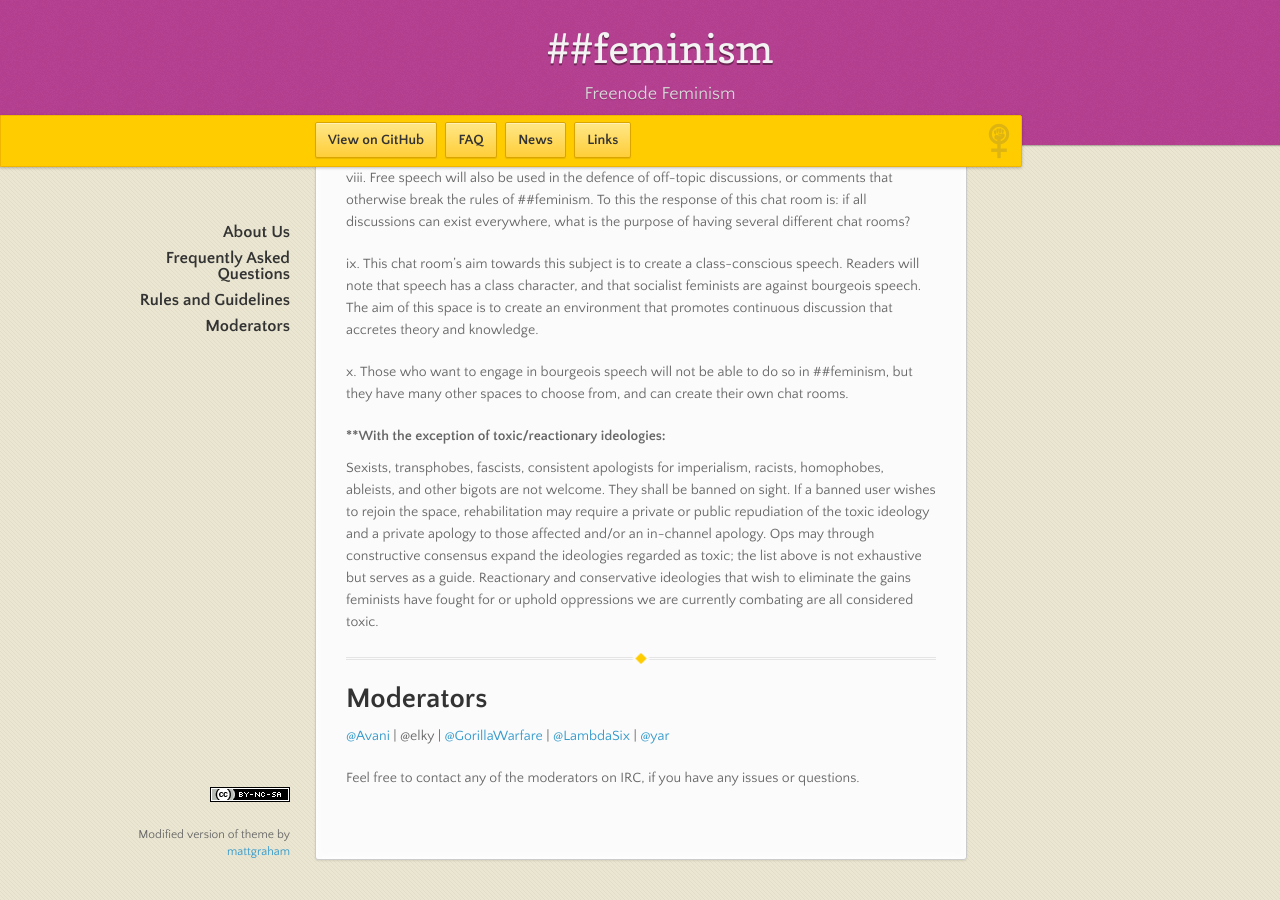
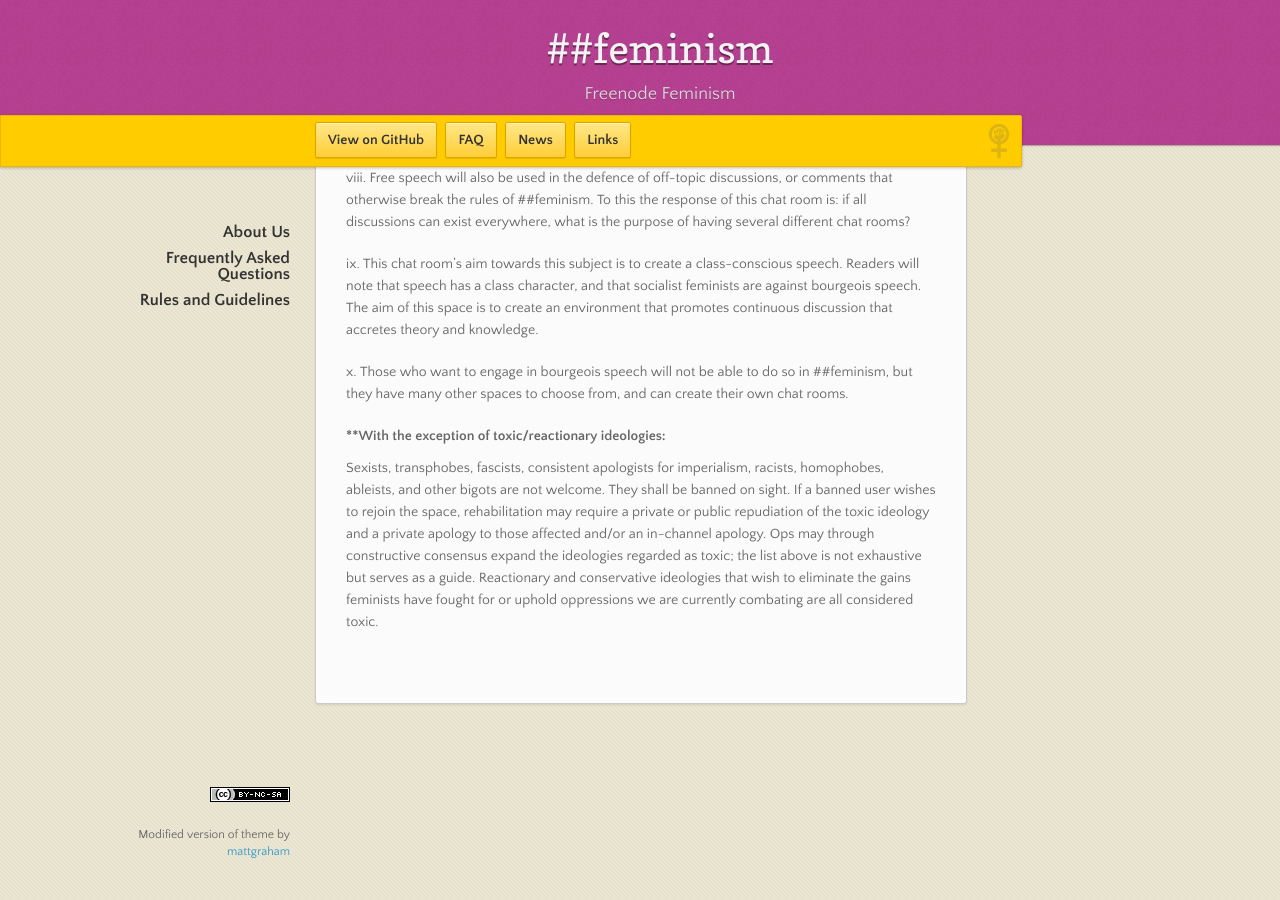
Before and after one commit to feminism-chat/feminism-chat.github.io, a Jekyll site: the page built from index.md, in a window 1280 px wide and 900 px high, scrolled down 2791 px. Built offline with Jekyll 4.4.1, drawn with Linux system fonts in a browser that asks for light colours; nearby versions of some CDN libraries.

Commit message:
move to FAQ: moderators

```diff
--- a/index.md
+++ b/index.md
@@ -98,11 +98,3 @@ x. Those who want to engage in bourgeois speech will not be able to do so in ##f
 
 #### **With the exception of toxic/reactionary ideologies:
 Sexists, transphobes, fascists, consistent apologists for imperialism, racists, homophobes, ableists, and other bigots are not welcome. They shall be banned on sight. If a banned user wishes to rejoin the space, rehabilitation may require a private or public repudiation of the toxic ideology and a private apology to those affected and/or an in-channel apology. Ops may through constructive consensus expand the ideologies regarded as toxic; the list above is not exhaustive but serves as a guide. Reactionary and conservative ideologies that wish to eliminate the gains feminists have fought for or uphold oppressions we are currently combating are all considered toxic.
-
-***
-
-# Moderators
-
-[@Avani](https://github.com/annavani) \| @elky \| [@GorillaWarfare](https://github.com/molly) \| [@LambdaSix](https://github.com/LambdaSix) \| [@yar](https://github.com/yardenac)
-
-Feel free to contact any of the moderators on IRC, if you have any issues or questions.
```
Also changed, not shown: faq.md (+6 -0 lines).
